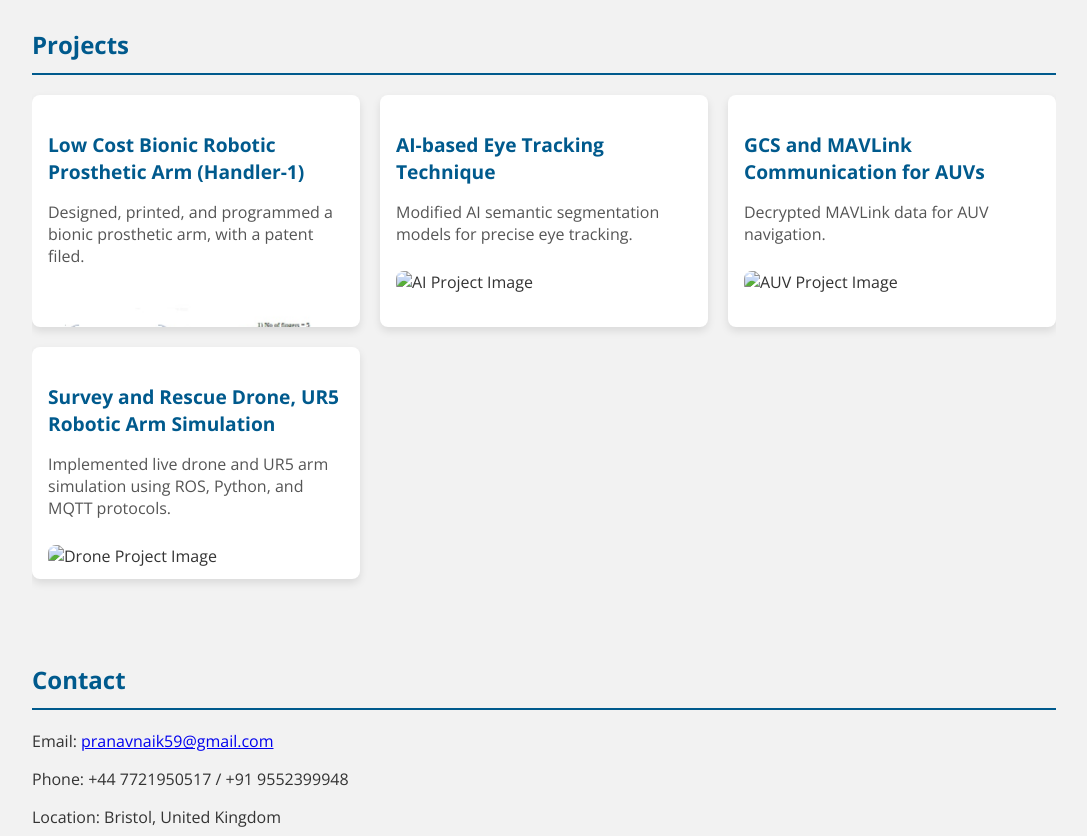
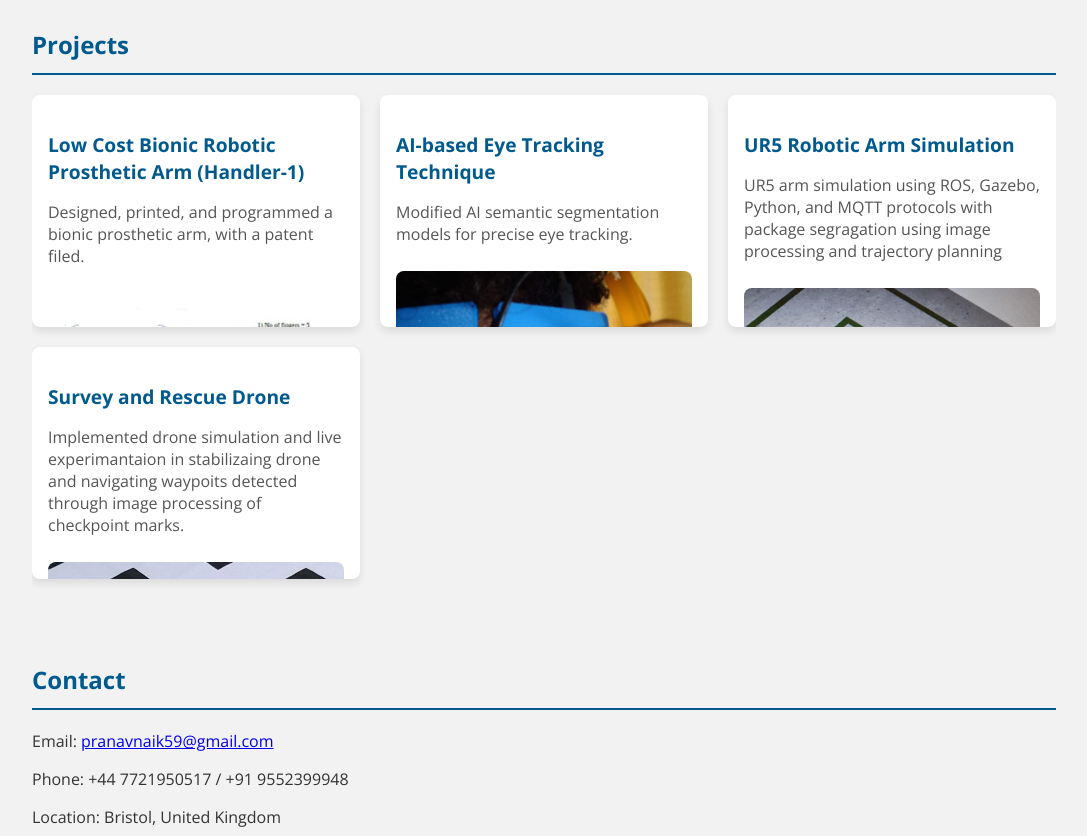
Before and after one commit to SilverArachnid/Pranav-s_Projects, a plain HTML site: page index.html in a window 1280 px wide. Shown: the part 1040-1876 px from the top of the page, without its empty margins (96-1183 px from the left). Drawn offline with nearby package versions, Linux system fonts and the light colour scheme.

Commit message:
added changes and images to projects

```diff
--- a/index.html
+++ b/index.html
@@ -80,17 +80,17 @@
                 <div class="project">
                     <h3>AI-based Eye Tracking Technique</h3>
                     <p>Modified AI semantic segmentation models for precise eye tracking.</p>
-                    <img src="images/dummy-image.jpg" alt="AI Project Image">
+                    <img src="images/eye_track.jpeg" alt="AI Project Image">
                 </div>
                 <div class="project">
-                    <h3>GCS and MAVLink Communication for AUVs</h3>
-                    <p>Decrypted MAVLink data for AUV navigation.</p>
-                    <img src="images/dummy-image.jpg" alt="AUV Project Image">
+                    <h3>UR5 Robotic Arm Simulation</h3>
+                    <p>UR5 arm simulation using ROS, Gazebo, Python, and MQTT protocols with package segragation using image processing and trajectory planning </p>
+                    <img src="images/Ur5_sim.jpeg" alt="AUV Project Image">
                 </div>
                 <div class="project">
-                    <h3>Survey and Rescue Drone, UR5 Robotic Arm Simulation</h3>
-                    <p>Implemented live drone and UR5 arm simulation using ROS, Python, and MQTT protocols.</p>
-                    <img src="images/dummy-image.jpg" alt="Drone Project Image">
+                    <h3>Survey and Rescue Drone</h3>
+                    <p>Implemented drone simulation and live experimantaion in stabilizaing drone and navigating waypoits detected through image processing of checkpoint marks.</p>
+                    <img src="images/Survey_drone.jpeg" alt="Drone Project Image">
                 </div>
             </div>
         </div>
```
Also changed, not shown: images/Survey_drone.jpeg (added), images/Ur5_sim.jpeg (added), images/WhatsApp Image 2024-12-27 at 11.55.19 PM (1).jpeg (added), images/WhatsApp Image 2024-12-27 at 11.55.19 PM.jpeg (added), images/WhatsApp Image 2024-12-28 at 12.48.46 AM (1).jpeg (added), images/WhatsApp Image 2024-12-28 at 12.48.46 AM.jpeg (added), images/eye_track.jpeg (added).
